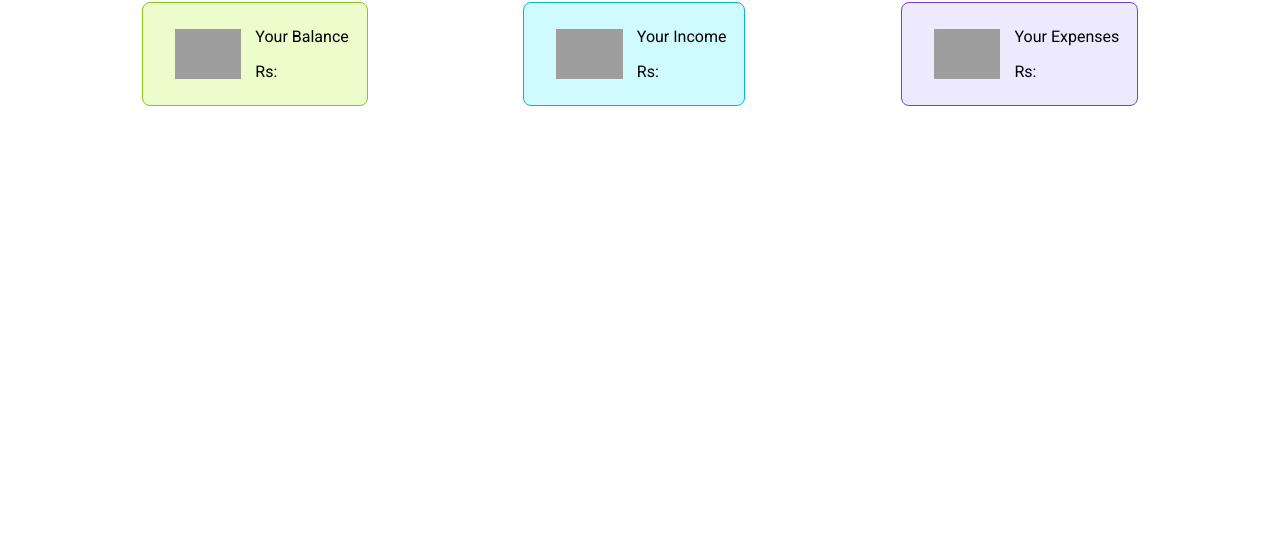
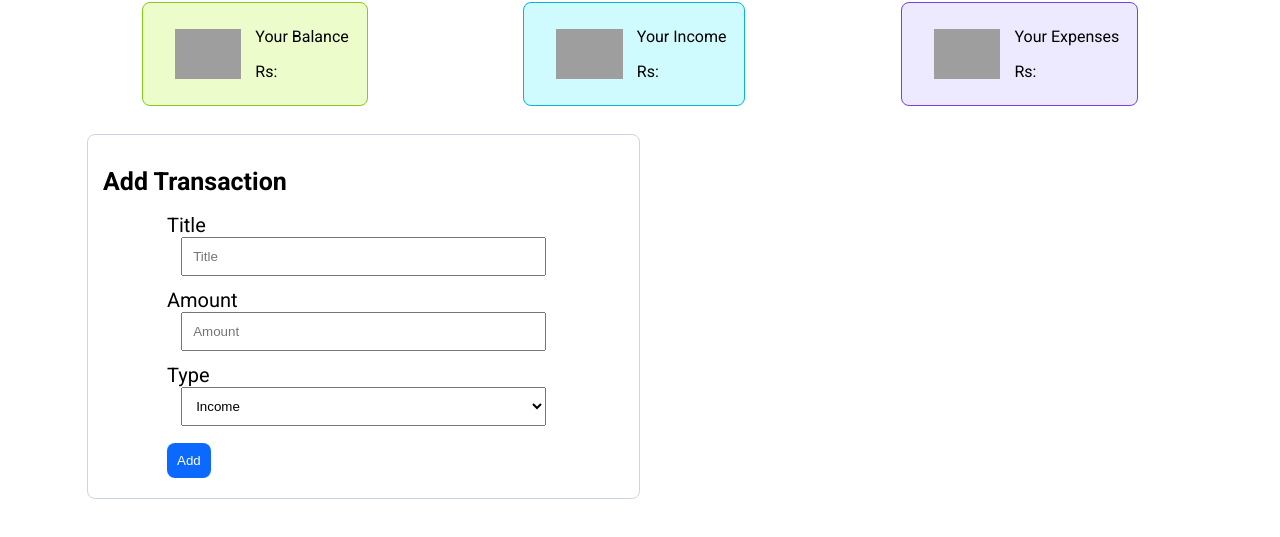
Before and after one commit to saitejamandadi99/Money-Manager-App-using-React, a React (Create React App) app: page / in a window 1280 px wide. Shown: the part 233-770 px from the top of the page. Built offline with nearby package versions, Linux system fonts and the light colour scheme; grey boxes are pictures that could not be loaded; a web font is replaced by a local one.

Commit message:
added form container

```diff
--- a/src/components/MoneyManager/index.css
+++ b/src/components/MoneyManager/index.css
@@ -42,6 +42,63 @@
   flex-direction: row;
   justify-content: space-around;
 }
+.transaction-history-Container {
+  width: 100%;
+  display: flex;
+  flex-direction: row;
+}
+
+.form-Container {
+  display: flex;
+  flex-direction: column;
+  width: 48%;
+  margin: 2%;
+  font-family: Roboto;
+  border: 1px solid #cbd5e1;
+  padding: 15px;
+  justify-content: center;
+  align-items: center;
+  border-radius: 8px;
+}
+
+.form-Heading {
+  font-size: 25px;
+  display: flex;
+  align-self: flex-start;
+}
+input {
+  width: 70%;
+  margin-bottom: 12px;
+  padding: 10px;
+}
+
+label {
+  padding-left: 4rem;
+  display: flex;
+  align-self: flex-start;
+  font-family: Roboto;
+  font-size: 20px;
+}
+
+select {
+  width: 70%;
+  margin-bottom: 12px;
+  padding: 10px;
+}
+
+.addBtn {
+  text-align: center;
+  color: white;
+  background-color: #0b69ff;
+  padding: 10px;
+  margin: 5px;
+  display: flex;
+  align-self: flex-start;
+  margin-left: 4rem;
+
+  border-radius: 8px;
+  border: 0px;
+}
 
 @media screen and (max-width: 767px) {
   .user-Container {
@@ -58,4 +115,10 @@
   .transaction-Item-Container {
     flex-direction: column;
   }
+  .transaction-history-Container {
+    flex-direction: column;
+  }
+  .form-Container {
+    width: 100%;
+  }
 }
--- a/src/components/MoneyManager/index.js
+++ b/src/components/MoneyManager/index.js
@@ -32,7 +32,24 @@ class MoneyManager extends Component {
             <MoneyDetails />
           </div>
           <div className="transaction-history-Container">
-            <form></form>
+            <form className="form-Container">
+              <h1 className="form-Heading">Add Transaction</h1>
+              <label htmlFor="Title">Title</label>
+              <input type="text" placeholder="Title" id="Title" />
+              <label htmlFor="Amount">Amount</label>
+              <input type="text" placeholder="Amount" id="Amount" />
+              <label htmlFor="type">Type</label>
+              <select id="type">
+                {transactionTypeOptions.map(eachType => (
+                  <option key={eachType.optionId} value={eachType.optionId}>
+                    {eachType.displayText}
+                  </option>
+                ))}
+              </select>
+              <button type="submit" className="addBtn">
+                Add
+              </button>
+            </form>
             <div className="history-Container">
               <div className="history-Title-Container"></div>
               <ul className="history-Container"></ul>
```
